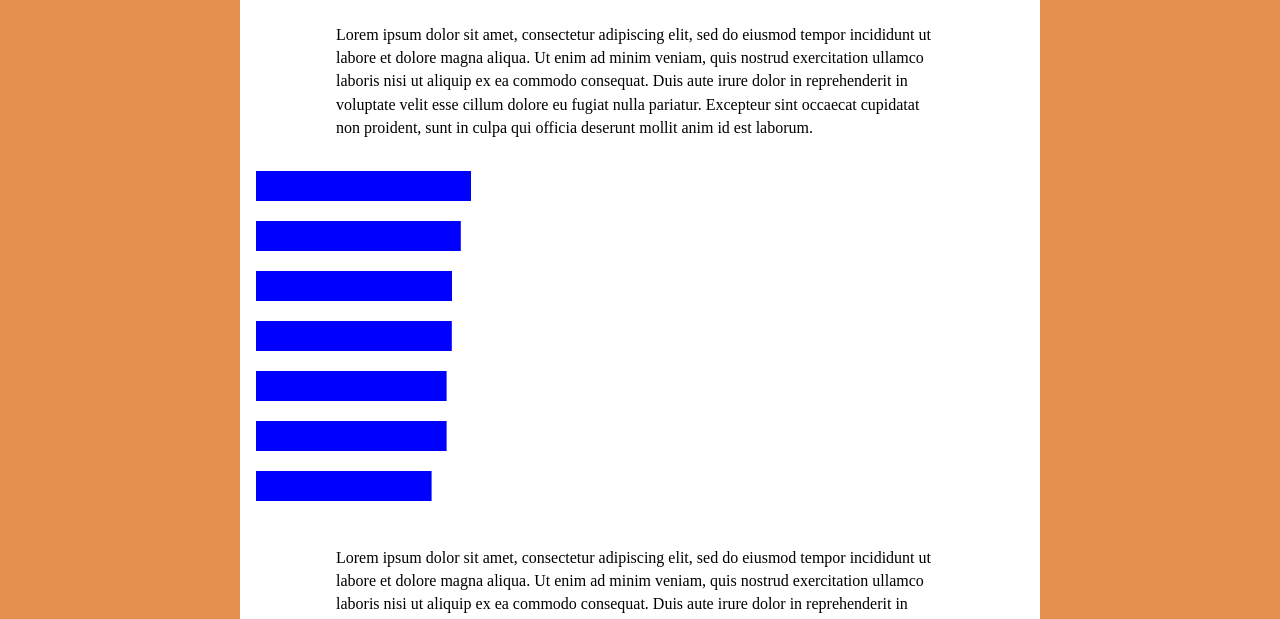
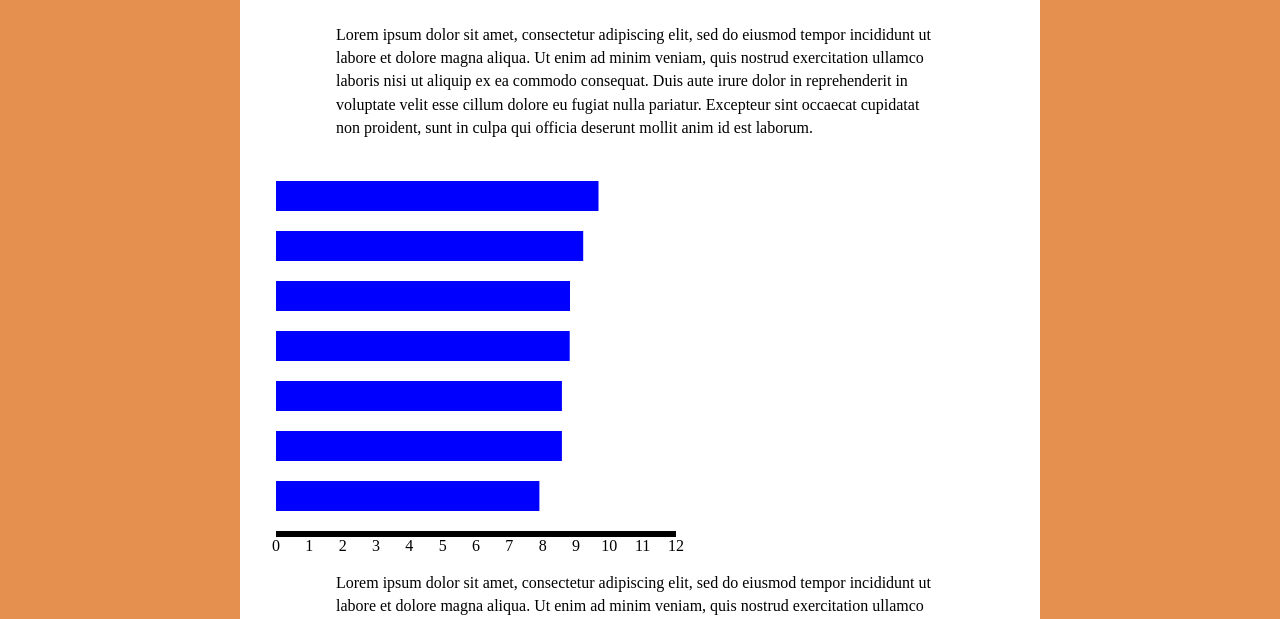
Before and after one commit to SHewitt95/jmm309_project, a website: page index.html in a window 1280 px wide. Shown: the part 175-794 px from the top of the page. Drawn offline with nearby package versions, Linux system fonts and the light colour scheme.

Commit message:
Added axis to bar chart.

```diff
--- a/css/styles.css
+++ b/css/styles.css
@@ -78,7 +78,7 @@ header #main-page {
 
 #page .text {
   display: block;
-  clear: both;
+
 }
 
 #page p {
@@ -101,11 +101,16 @@ header #main-page {
 #interactive {
   margin-top: 2em;
   display: block;
-  overflow: visible;
-  clear: both;
+}
+
+#interactive .bar_chart {
+
+}
+
+#interactive .bar_chart svg {
+  min-height: 300px;
 }
 
 #interactive .bar_chart svg rect {
-  clear: both;
-  color: white;
+
 }
--- a/js/bar_chart.js
+++ b/js/bar_chart.js
@@ -1,26 +1,37 @@
 // Generates a D3 bar chart from the Dept_Avg_Pay.csv file.
 $(document).ready(function() {
 
+  var height = 400;
+  var width = 400;
+
+  var widthScale = d3.scale.linear()
+    .domain([0, 12])
+    .range([0, width]);
+
   d3.csv("../data/Dept_Avg_Pay.csv", function(data) {
+
+      var axis = d3.svg.axis()
+        .scale(widthScale);
 
       var chart = d3.select(".bar_chart").append("svg")
         .attr("width", 100 + "%")
-        .attr("height", 375 + "px") // NOT A GOOD SOLUTION! Get divs to properly sit on top of each other.
-        .attr("overflow", "visible")
+        .attr("height", 400 + "px")
         .attr("display", "block")
-        .attr("clear", "both");
-        //.attr("height", 1000 + "px");
+        .append("g")
+        .attr("transform", "translate(20, 10)")
+        //.call(axis);
 
       chart.selectAll("rect")
         .data(data)
         .enter()
           .append("rect")
-          .attr("width", function(d) {return (d.Pay/1.25) * 25;})
+          .attr("width", function(d) {return d.Pay * 30;})
           .attr("height", 30)
           .attr("y", function(d, i) {return i * 50;})
-          .attr("fill", "blue")
-          .text(function(d) {return d.Pay})
+          .attr("fill", "blue");
 
+      chart.append("g")
+        .attr("transform", "translate(0, 350)")
+        .call(axis);
   })
-
 })
```
Also changed, not shown: index.html (+1 -3 lines).
